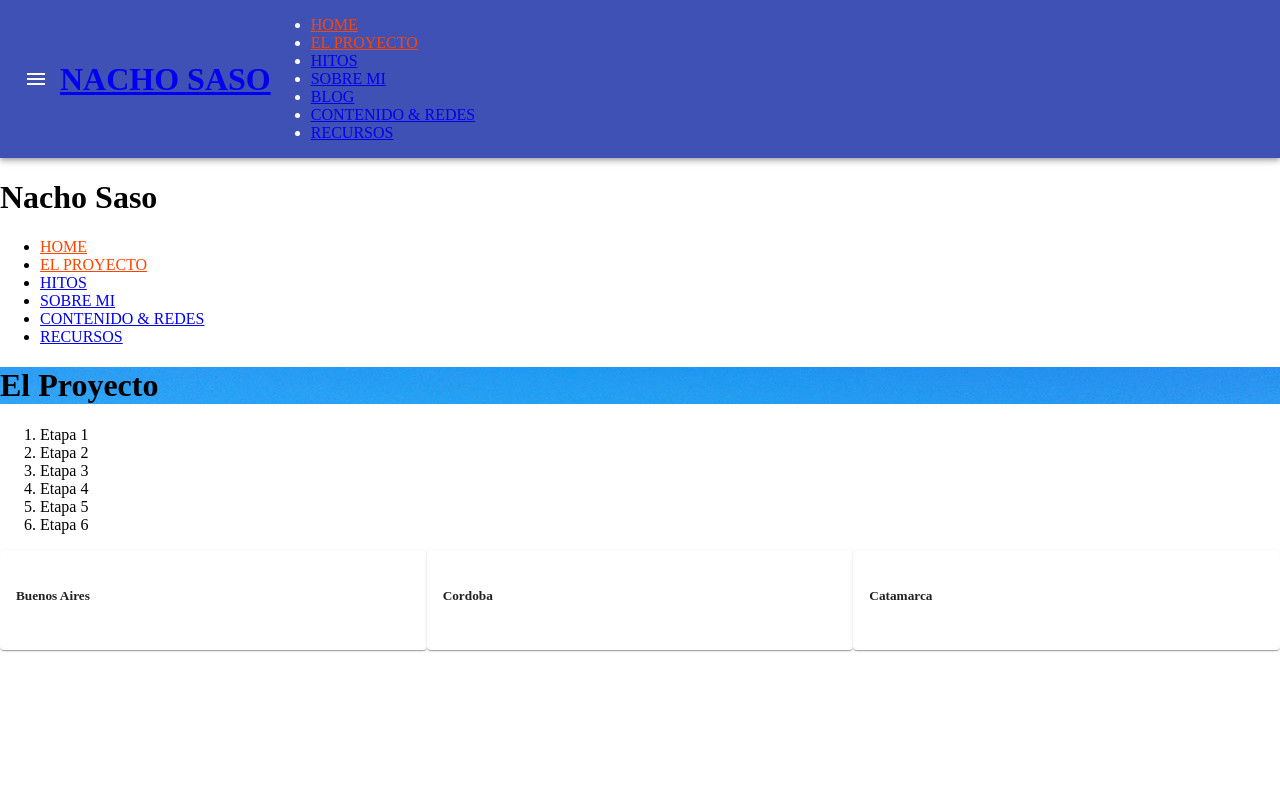
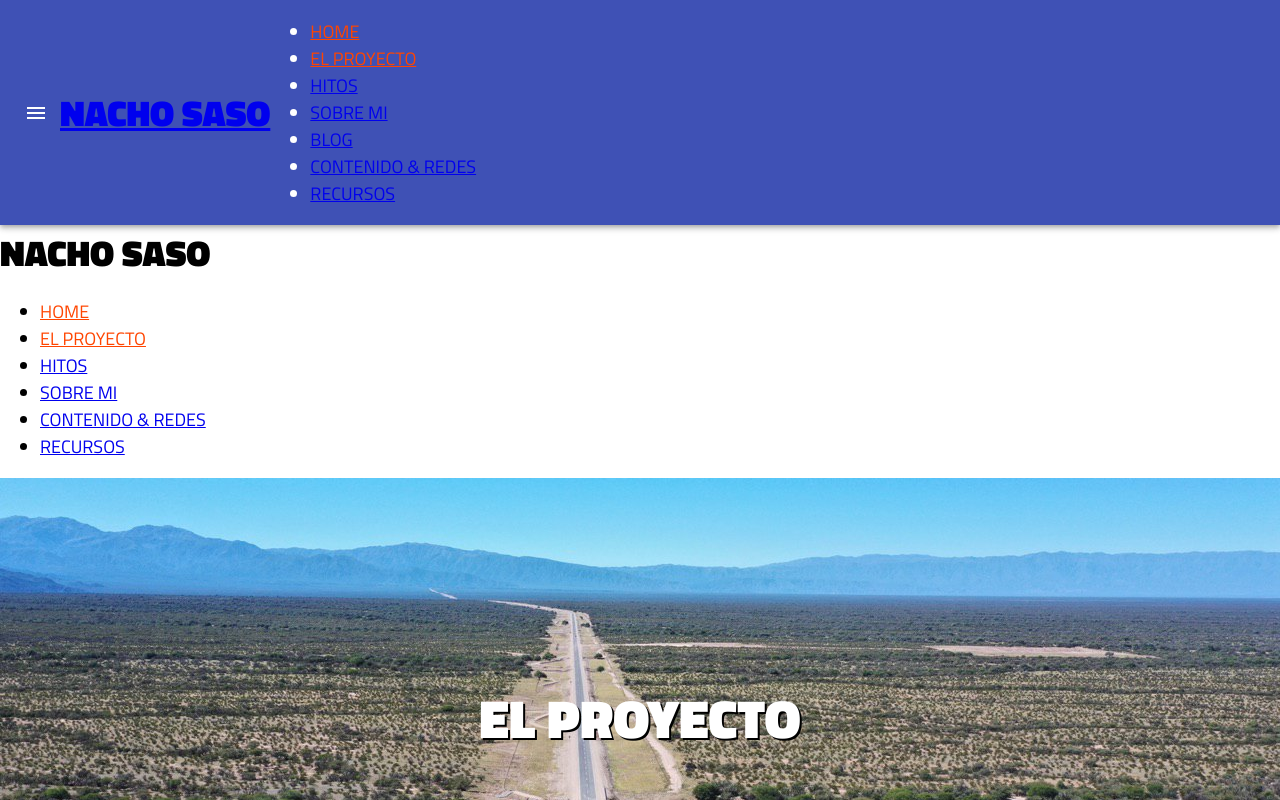
Before and after one commit to marting1777/nachosaso, a React app: page /el-proyecto in a window 1280 px wide. Shown: the top 800 px of the page. Built offline with nearby package versions, Linux system fonts and the light colour scheme.

Commit message:
Styled Components

```diff
--- a/package.json
+++ b/package.json
@@ -55,6 +55,7 @@
     "sass-loader": "7.2.0",
     "semver": "6.3.0",
     "style-loader": "1.0.0",
+    "styled-components": "^4.4.0",
     "terser-webpack-plugin": "1.4.1",
     "ts-pnp": "1.1.2",
     "url-loader": "2.1.0",
--- a/src/App.css
+++ /dev/null
@@ -1,7 +0,0 @@
-@import url('https://fonts.googleapis.com/css?family=Titillium+Web:400,900&display=swap');
-
-.App {
-    font-family: 'Titillium Web', sans-serif;
-    height: 100%;
-    font-size: 18px;
-}
--- a/src/App.js
+++ b/src/App.js
@@ -1,6 +1,6 @@
 import React, { Component } from 'react'
-import classes from './App.css'
 import { BrowserRouter as Router, Route, Switch } from 'react-router-dom'
+import styled from 'styled-components'
 
 import Navbar from './components/UI/Navbar/Navbar'
 import SideDrawer from './components/UI/SideDrawer/SideDrawer'
@@ -31,6 +31,13 @@ class App extends Component {
     }
 
     render () {
+
+        const AppContainer = styled.div `
+            font-family: 'Titillium Web', sans-serif;
+            height: 100%;
+            font-size: 18px;
+        `
+
         let backdrop
         if (this.state.sideDrawerOpen) {
             backdrop = <Backdrop click={this.backdropClickedHandler}/>
@@ -38,7 +45,7 @@ class App extends Component {
 
         return (
             <Router>
-                <div className={classes.App}>
+                <AppContainer>
                     <Navbar drawerClickedHandler={this.drawerToggleClickHandler}/>
                     <SideDrawer
                         show={this.state.sideDrawerOpen}
@@ -54,7 +61,7 @@ class App extends Component {
                         <Route path="/" exact component={Home}/>
                         <Route component={NoMatch}/>
                     </Switch>
-                </div>
+                </AppContainer>
             </Router>
         )
     }
--- a/src/components/ElProyecto/ElProyecto.css
+++ /dev/null
@@ -1,23 +0,0 @@
-.Banner {
-    height: 60vh;
-    width: 100%;
-    display: table;
-    background-attachment: fixed;
-    background-size: cover;
-    background-repeat: no-repeat;
-    background-position: center;
-}
-
-.TableDisplay {
-    display: table-cell;
-    vertical-align: middle;
-}
-
-.Title {
-    text-align: center;
-    margin: 0;
-    font-size: 54px;
-    color: #FFFFFF;
-    text-shadow: 2px 2px #000;
-    text-transform: uppercase;
-}
--- a/src/components/ElProyecto/ElProyecto.js
+++ b/src/components/ElProyecto/ElProyecto.js
@@ -1,5 +1,5 @@
 import React, { Component } from 'react'
-import classes from './ElProyecto.css'
+import styled from 'styled-components'
 
 import Banner from '../UI/Banner/Banner'
 import Title from '../UI/Title/Title'
@@ -189,12 +189,17 @@ class ElProyecto extends Component {
                     imageUrl={card.image}/>
         })
 
+        const TableDisplay = styled.div `
+            display: table-cell;
+            vertical-align: middle;
+        `
+
         return (
-            <div className={classes.ElProyecto}>
-                <Banner bannerStyles={classes.Banner} style={{backgroundImage: `url('${ElProyectoPortada}')`}}>
-                    <div className={classes.TableDisplay}>
-                        <Title titleClass={classes.Title} title={this.state.title}/>
-                    </div>
+            <div>
+                <Banner bannerStyles="el-proyecto">
+                    <TableDisplay>
+                        <Title titleClass="title-el-proyecto" title={this.state.title}/>
+                    </TableDisplay>
                 </Banner>
                 <Tabs>
                     <div label="Etapa 1">
--- a/src/components/Home/Home.css
+++ /dev/null
@@ -1,62 +0,0 @@
-.HomeSection {
-    background-repeat: no-repeat;
-    background-size: cover;
-    background-attachment: fixed;
-    height: 80vh;
-    background-position: center;
-    width: 100%;
-    display: table;
-    position: relative;
-}
-
-.TitlePosition {
-    display: table-cell;
-    vertical-align: middle;
-}
-
-.Title {
-    text-align: center;
-    margin: 0;
-    font-size: 54px;
-    color: #FFFFFF;
-    text-shadow: 2px 2px #000;
-}
-
-.Vision {
-    margin-top: 12px;
-}
-
-.TitleVision {
-    font-size: 76px;
-    text-transform: uppercase;
-    color: #aba9a9;
-    margin: 0;
-    letter-spacing: 10px;
-}
-
-.VisionText {
-    position: relative;
-    top: -88px;
-    font-size: 22px;
-    letter-spacing: 0px;
-}
-
-.VisionContainer {
-    padding-top: 30px;
-}
-
-@media (min-width: 768px) {
-    .Title {
-        font-size: 70px;
-    }
-    .TitleVision {
-        font-size: 95px;
-    }
-    .Vision {
-        padding: 50px 0;
-    }
-    .VisionText {
-        font-size: 30px;
-        top: -123px;
-    }
-}
--- a/src/components/Home/Home.js
+++ b/src/components/Home/Home.js
@@ -1,5 +1,5 @@
 import React, { Component } from 'react'
-import classes from './Home.css'
+import styled from 'styled-components'
 
 import ArgentinSinAtajos from '../../assets/images/sin-atajos-portada.jpg'
 import ElProyetoImg from '../../assets/images/elproyecto.jpg'
@@ -54,26 +54,65 @@ class Home extends Component {
                         imageUrl={card.image} />
         })
 
+        const HomeSection = styled.section `
+            background-image: url(${ArgentinSinAtajos});
+            background-repeat: no-repeat;
+            background-size: cover;
+            background-attachment: fixed;
+            height: 80vh;
+            background-position: center;
+            width: 100%;
+            display: table;
+            position: relative;
+        `
+
+        const TitlePosition = styled.div `
+            display: table-cell;
+            vertical-align: middle;
+        `
+
+        const Vision = styled.section `
+            margin-top: 12px;
+            @media (min-width: 768px) {
+                padding: 50px 0;
+            }
+        `
+
+        const VisionContainer = styled.div `
+            padding-top: 30px;
+        `
+
+        const VisionText = styled.p `
+            position: relative;
+            top: -88px;
+            font-size: 22px;
+            letter-spacing: 0px;
+            @media (min-width: 768px) {
+                font-size: 30px;
+                top: -123px;
+            }
+        `
+
         return (
-            <div className={classes.Home}>
-                <section className={classes.HomeSection} style={{backgroundImage: `url(${ArgentinSinAtajos})`}}>
-                    <div className={classes.TitlePosition}>
-                        <Title titleClass={classes.Title} title={this.state.main.mainTitle}/>
-                    </div>
-                </section>
+            <div>
+                <HomeSection>
+                    <TitlePosition>
+                        <Title titleClass="title" title={this.state.main.mainTitle}/>
+                    </TitlePosition>
+                </HomeSection>
 
-                <section className={classes.Vision}>
+                <Vision>
                     <Container>
-                        <div className={classes.VisionContainer}>
-                            <Title titleClass={classes.TitleVision} title={this.state.main.visionTitle}/>
-                            <p className={classes.VisionText}>{this.state.main.visionText}</p>
-                        </div>
+                        <VisionContainer>
+                            <Title titleClass="title-vision" title={this.state.main.visionTitle}/>
+                            <VisionText>{this.state.main.visionText}</VisionText>
+                        </VisionContainer>
 
                         <Grid container>
                             {cardList}
                         </Grid>
                     </Container>
-                </section>
+                </Vision>
             </div>
         )
     }
--- a/src/components/UI/Banner/Banner.js
+++ b/src/components/UI/Banner/Banner.js
@@ -1,7 +1,24 @@
 import React from 'react'
+import styled from 'styled-components'
+import ElProyectoPortada from '../../../assets/images/elproyecto.jpg'
 
-const banner = props => (
-    <div className={props.bannerStyles} style={props.style}>{props.children}</div>
-)
+const banner = props => {
+    const Banner = styled.div `
+        height: 60vh;
+        width: 100%;
+        display: table;
+        background-attachment: fixed;
+        background-size: cover;
+        background-repeat: no-repeat;
+        background-position: center;
+        &.el-proyecto {
+            background-image: url(${ElProyectoPortada})
+        }
+    `
+
+    return (
+        <Banner className={props.bannerStyles} style={props.style}>{props.children}</Banner>
+    )
+}
 
 export default banner
--- a/src/components/UI/Tabs/Tabs.css
+++ /dev/null
@@ -1,8 +0,0 @@
-.TabList {
-    border-bottom: 1px solid #ccc;
-    padding-left: 0;
-}
-
-.TabContent {
-    text-align: center;
-}
--- a/src/components/UI/Tabs/Tabs.js
+++ b/src/components/UI/Tabs/Tabs.js
@@ -1,5 +1,5 @@
 import React, { Component } from 'react'
-import classes from './Tabs.css'
+import styled from 'styled-components'
 
 import Tab from './Tab/Tab'
 
@@ -19,6 +19,15 @@ class Tabs extends Component {
 
     render () {
 
+        const TabContent = styled.div `
+            text-align: center;
+        `
+
+        const TabList = styled.ol `
+            border-bottom: 1px solid #ccc;
+            padding-left: 0;
+        `
+
         const {
             onClickTabItem,
             props: {
@@ -30,8 +39,8 @@ class Tabs extends Component {
         } = this
 
         return (
-            <div className={classes.Tabs}>
-                <ol className={classes.TabList}>
+            <div>
+                <TabList>
                     {children.map(child => {
                         const { label } = child.props
 
@@ -43,13 +52,13 @@ class Tabs extends Component {
                                 onClick={onClickTabItem}/>
                         )
                     })}
-                </ol>
-                <div className={classes.TabContent}>
+                </TabList>
+                <TabContent>
                     {children.map(child => {
                         if (child.props.label !== activeTab) return undefined
                         return child.props.children
                     })}
-                </div>
+                </TabContent>
             </div>
         )
     }
--- a/src/components/UI/Title/Title.js
+++ b/src/components/UI/Title/Title.js
@@ -1,7 +1,39 @@
 import React from 'react'
+import styled from 'styled-components'
 
-const title = props => (
-    <h1 className={props.titleClass}>{props.title}</h1>
-)
+const title = props => {
+    const H1 = styled.h1 `
+        text-transform: uppercase;
+        margin: 0;
+        &.title{
+            text-align: center;
+            font-size: 54px;
+            color: #FFFFFF;
+            text-shadow: 2px 2px #000;
+        }
+        &.title-vision {
+            font-size: 76px;
+            color: #aba9a9;
+            letter-spacing: 10px;
+        }
+        &.title-el-proyecto {
+            text-align: center;
+            font-size: 54px;
+            color: #FFFFFF;
+            text-shadow: 2px 2px #000;
+        }
+        @media (min-width: 768px) {
+            &.title {
+                font-size: 70px;
+            }
+            &.title-vision {
+                font-size: 95px;
+            }
+        }
+    `
+    return (
+        <H1 className={props.titleClass}>{props.title}</H1>
+    )
+}
 
 export default title
--- a/src/index.css
+++ b/src/index.css
@@ -1,3 +1,5 @@
+@import url('https://fonts.googleapis.com/css?family=Titillium+Web:400,900&display=swap');
+
 html {
     height: 100%;
 }
```
Also changed, not shown: 1 other file (tests, documents, lock files or other folders).
